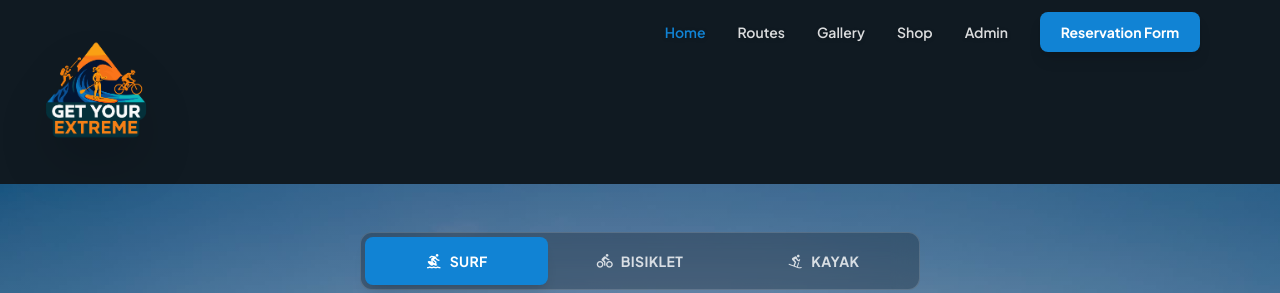
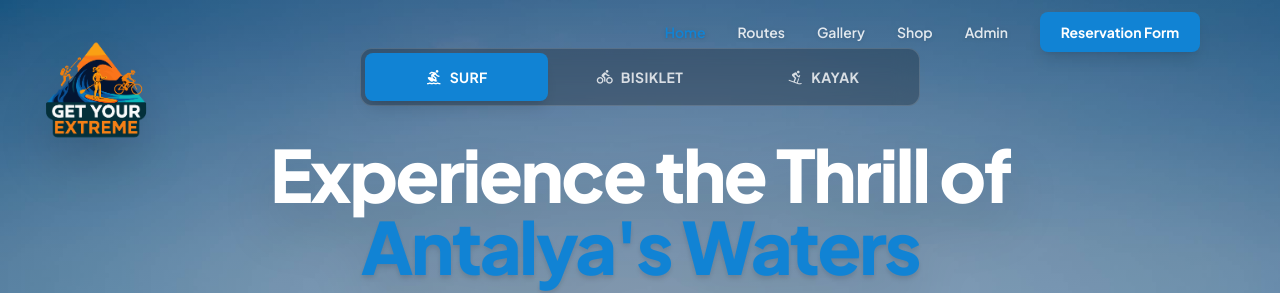
Before and after one commit to nubittech/get-your-extreme, a React (Vite) app: page / in a window 1280 px wide. Shown: the top 293 px of the page. Built offline with nearby package versions, Linux system fonts and the light colour scheme; no server answers.

Commit message:
Overlay header on hero image from top

```diff
--- a/components/PublicLayout.tsx
+++ b/components/PublicLayout.tsx
@@ -15,7 +15,7 @@ const PublicLayout: React.FC = () => {
   return (
     <div className="relative flex min-h-screen w-full flex-col overflow-x-hidden font-display">
       {/* Header */}
-      <header className="sticky top-0 z-50 w-full px-4 md:px-8 py-3">
+      <header className="absolute top-0 left-0 z-50 w-full px-4 md:px-8 py-3">
         <div className="flex w-full items-start justify-between">
           {/* Logo */}
           <Link to="/" className="-ml-2 md:-ml-4 flex items-center group">
```
